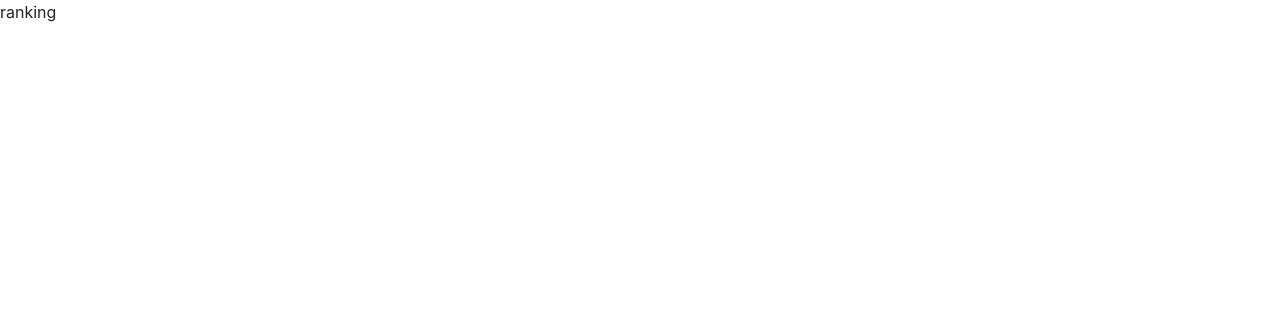
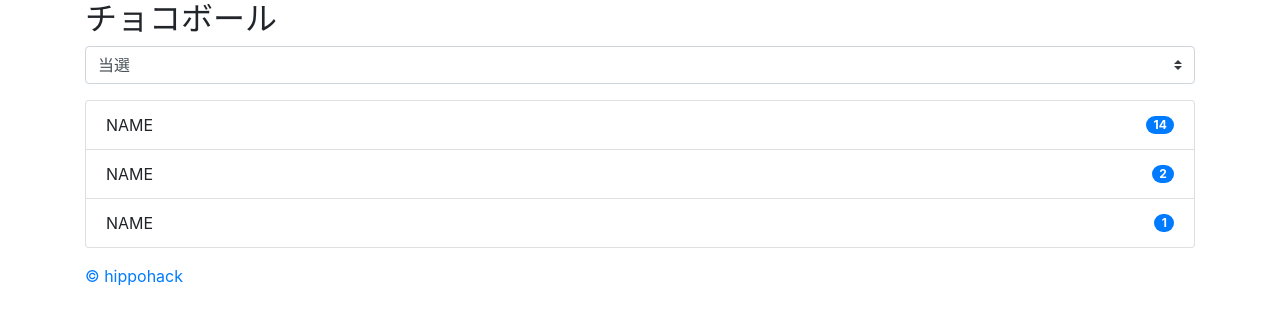
Before and after one commit to benzoh/kujibiking__frontend, a Next.js app in the folder app/: page /ranking in a window 1280 px wide. Shown: the top 324 px of the page. Built offline with nearby package versions, Linux system fonts and the light colour scheme.

Commit message:
add ranking page

```diff
--- a/app/pages/ranking/index.tsx
+++ b/app/pages/ranking/index.tsx
@@ -1,3 +1,53 @@
+import Head from 'next/head'
+// import styles from '../styles/Ranking.module.css'
+import { Button } from 'react-bootstrap'
+
 export default function Ranking() {
-  return ('ranking')
+  return (
+    <div className='container'>
+      <Head>
+        <title>ランキング | KujibiKing</title>
+        <link rel="icon" href="/favicon.ico" />
+      </Head>
+
+      <main className={' '}>
+        <div className="d-flex">
+          <h2>チョコボール</h2>
+        </div>
+        <div className="d-flex">
+          <select className="custom-select">
+            <option value="1">当選</option>
+            <option value="2">応募</option>
+            <option value="3">当たった数</option>
+          </select>
+        </div>
+        <div className="d-flex">
+          <ul className="list-group w-100 mt-3">
+            <li className="list-group-item d-flex justify-content-between align-items-center">
+              NAME
+              <span className="badge badge-primary badge-pill">14</span>
+            </li>
+            <li className="list-group-item d-flex justify-content-between align-items-center">
+              NAME
+              <span className="badge badge-primary badge-pill">2</span>
+            </li>
+            <li className="list-group-item d-flex justify-content-between align-items-center">
+              NAME
+              <span className="badge badge-primary badge-pill">1</span>
+            </li>
+          </ul>
+        </div>
+      </main>
+
+      <footer className='mt-3'>
+        <a
+          href="https://www.hippohack.me"
+          target="_blank"
+          rel="noopener noreferrer"
+        >
+          © hippohack
+        </a>
+      </footer>
+    </div>
+  )
 }
```
